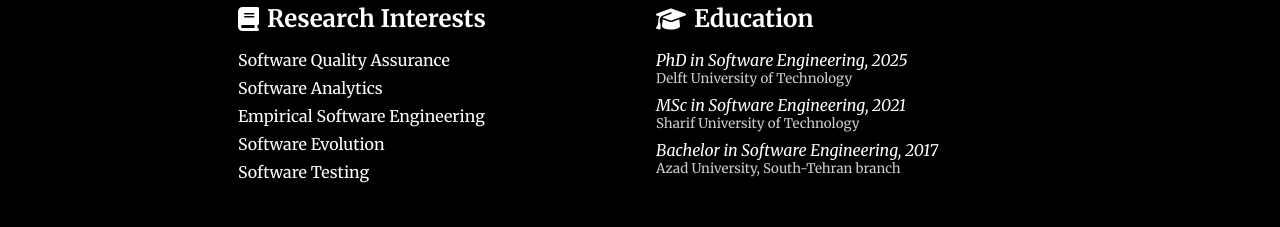
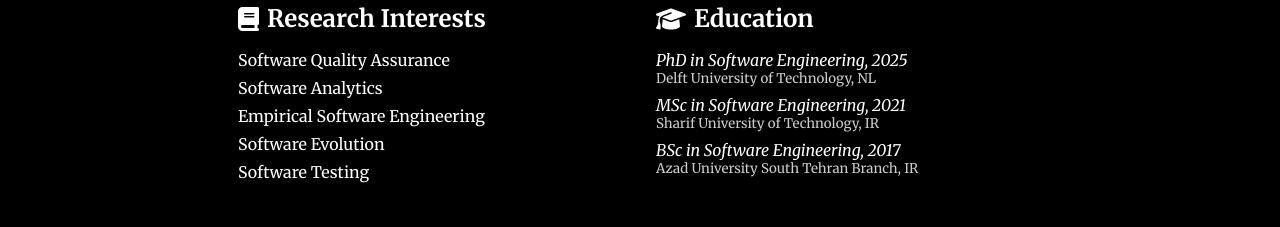
Before and after one commit to akhatami/personal-website-react, a React (Create React App) app: page / in a window 1280 px wide. Shown: the part 467-694 px from the top of the page. Built offline with nearby package versions, Linux system fonts and the light colour scheme.

Commit message:
minor improvement

```diff
--- a/src/components/HomePage.css
+++ b/src/components/HomePage.css
@@ -217,4 +217,8 @@
     .home-page {
         padding: 0;
     }
+
+    .tagline {
+        font-size: 0.9rem;
+    }
 }
--- a/src/components/HomePage.js
+++ b/src/components/HomePage.js
@@ -41,15 +41,15 @@
                         <ul>
                             <li>
                                 <i>PhD in Software Engineering, 2025</i>
-                                <div className="description">Delft University of Technology</div>
+                                <div className="description">Delft University of Technology, NL</div>
                             </li>
                             <li>
                                 <i>MSc in Software Engineering, 2021</i>
-                                <div className="description">Sharif University of Technology</div>
+                                <div className="description">Sharif University of Technology, IR</div>
                             </li>
                             <li>
-                                <i>Bachelor in Software Engineering, 2017</i>
-                                <div className="description">Azad University, South-Tehran branch</div>
+                                <i>BSc in Software Engineering, 2017</i>
+                                <div className="description">Azad University South Tehran Branch, IR</div>
                             </li>
                         </ul>
                     </div>
```
